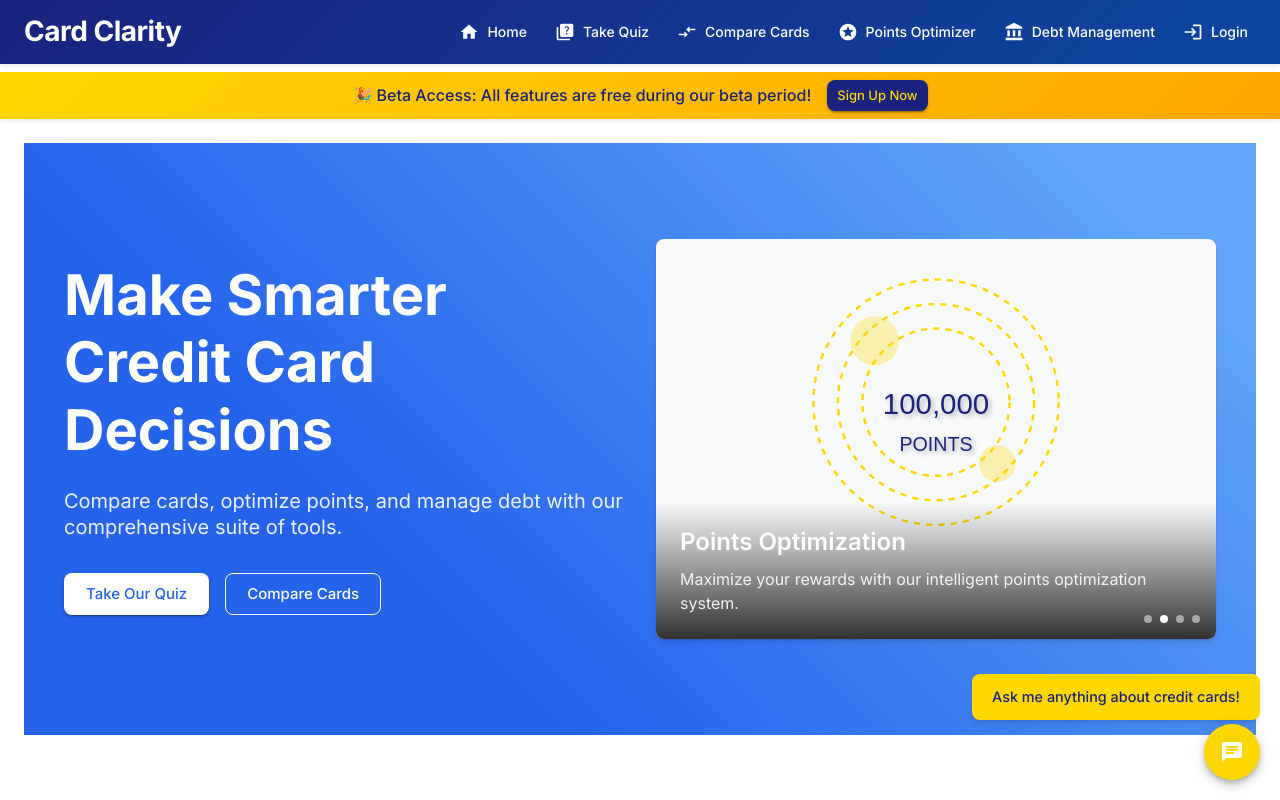
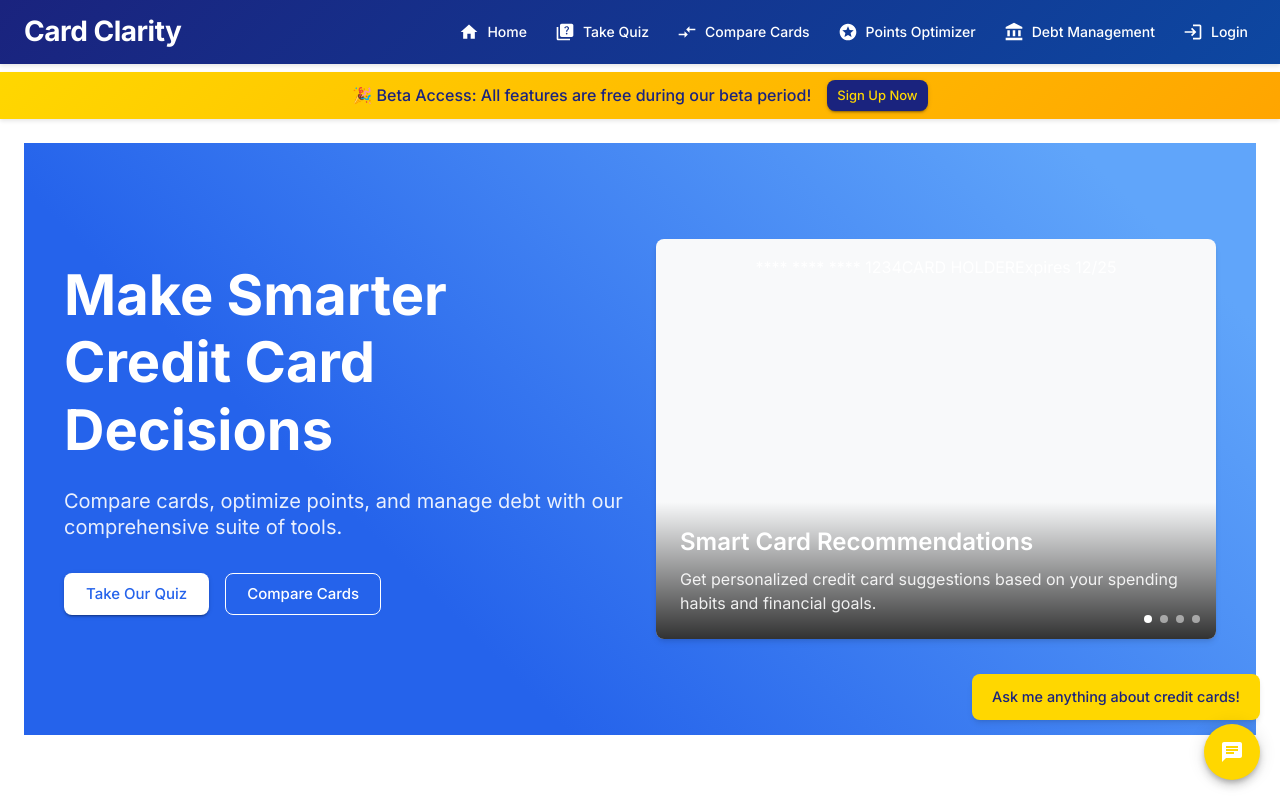
Before and after one commit to nickjackson801/card-clarity, a React (Vite) app: page / in a window 1280 px wide. Both pictures are taken after a click on the element 1164 px from the left and 618 px from the top of the page. Shown: the top 800 px of the page. Built offline with nearby package versions, Linux system fonts and the light colour scheme.

Commit message:
Create new Smart Card Recommendations illustration with gold styling and animations

```diff
--- a/src/components/FeatureSlideshow.tsx
+++ b/src/components/FeatureSlideshow.tsx
@@ -209,7 +209,119 @@ const FeatureSlideshow = () => {
             zIndex: 1
           }}
         >
-          {slides[currentSlide].svg}
+          {/* Smart Card Recommendations */}
+          <motion.g
+            initial={{ opacity: 0, scale: 0.8 }}
+            animate={{ opacity: 1, scale: 1 }}
+            transition={{ duration: 0.5 }}
+            style={{ display: currentSlide === 0 ? 'block' : 'none' }}
+          >
+            {/* Main Card */}
+            <motion.rect
+              x="50"
+              y="50"
+              width="300"
+              height="180"
+              rx="10"
+              fill="url(#cardGradient)"
+              filter="url(#shadow)"
+              initial={{ scale: 0.9, opacity: 0 }}
+              animate={{ scale: 1, opacity: 1 }}
+              transition={{ duration: 0.5 }}
+            />
+            {/* Card Chip */}
+            <motion.rect
+              x="70"
+              y="70"
+              width="40"
+              height="30"
+              rx="4"
+              fill="#FFD700"
+              initial={{ scale: 0 }}
+              animate={{ scale: 1 }}
+              transition={{ duration: 0.5, delay: 0.2 }}
+            />
+            {/* Card Number */}
+            <motion.text
+              x="70"
+              y="120"
+              fill="#1a237e"
+              fontSize="16"
+              fontFamily="Arial"
+              initial={{ opacity: 0, x: -20 }}
+              animate={{ opacity: 1, x: 0 }}
+              transition={{ duration: 0.5, delay: 0.3 }}
+            >
+              **** **** **** 1234
+            </motion.text>
+            {/* Card Holder */}
+            <motion.text
+              x="70"
+              y="150"
+              fill="#1a237e"
+              fontSize="14"
+              fontFamily="Arial"
+              initial={{ opacity: 0, x: -20 }}
+              animate={{ opacity: 1, x: 0 }}
+              transition={{ duration: 0.5, delay: 0.4 }}
+            >
+              CARD HOLDER
+            </motion.text>
+            {/* Expiry */}
+            <motion.text
+              x="70"
+              y="170"
+              fill="#1a237e"
+              fontSize="14"
+              fontFamily="Arial"
+              initial={{ opacity: 0, x: -20 }}
+              animate={{ opacity: 1, x: 0 }}
+              transition={{ duration: 0.5, delay: 0.5 }}
+            >
+              Expires 12/25
+            </motion.text>
+            {/* Decorative Elements */}
+            <motion.circle
+              cx="300"
+              cy="70"
+              r="30"
+              fill="#FFD700"
+              opacity="0.3"
+              initial={{ scale: 0 }}
+              animate={{ scale: 1 }}
+              transition={{ duration: 0.5, delay: 0.6 }}
+            />
+            <motion.circle
+              cx="320"
+              cy="90"
+              r="20"
+              fill="#FFD700"
+              opacity="0.3"
+              initial={{ scale: 0 }}
+              animate={{ scale: 1 }}
+              transition={{ duration: 0.5, delay: 0.7 }}
+            />
+            {/* Smart Recommendation Icon */}
+            <motion.path
+              d="M200,20 L220,40 L200,60 L180,40 Z"
+              fill="#FFD700"
+              initial={{ scale: 0, rotate: 0 }}
+              animate={{ scale: 1, rotate: 360 }}
+              transition={{ duration: 0.8, delay: 0.8 }}
+            />
+            {/* Recommendation Lines */}
+            <motion.path
+              d="M200,80 L200,120"
+              stroke="#FFD700"
+              strokeWidth="2"
+              strokeDasharray="5,5"
+              initial={{ pathLength: 0 }}
+              animate={{ pathLength: 1 }}
+              transition={{ duration: 1, delay: 0.9 }}
+            >
+              <animate attributeName="strokeDashoffset" from="0" to="10" dur="1s" repeatCount="indefinite" />
+            </motion.path>
+          </motion.g>
         </motion.div>
       </AnimatePresence>
 
```
